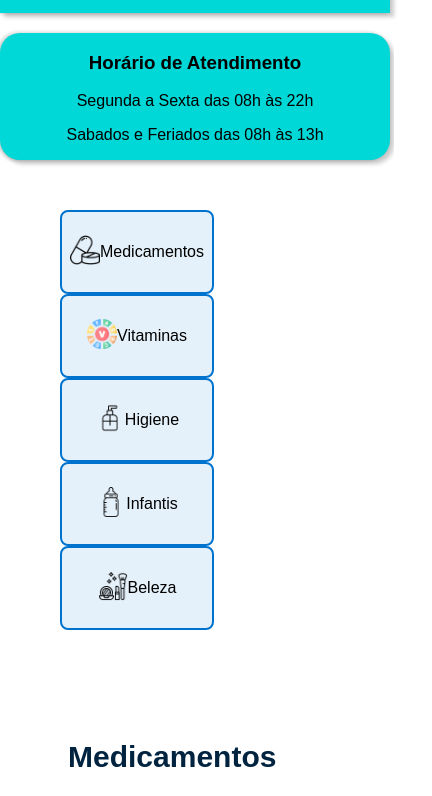
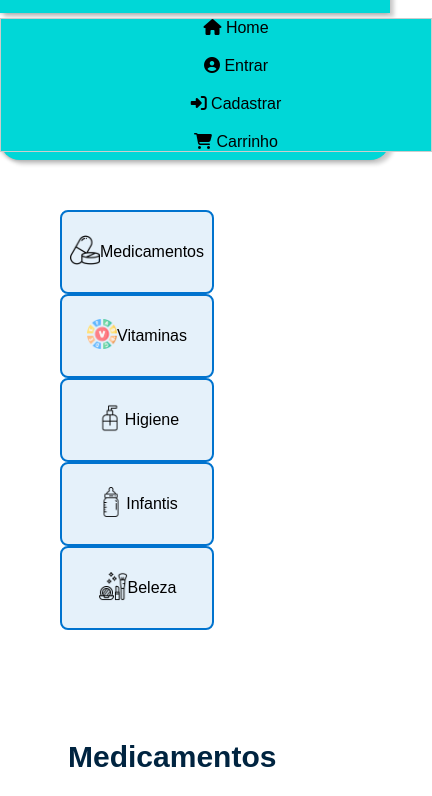
Before and after one commit to GabrielRFAL/E-Commerce-Farmacia-Responsivo, a plain HTML site: page index.html in a window 390 px wide. Both pictures are taken after a click on the element 367 px from the left and 30 px from the top of the page. Shown: the part 48-844 px from the top of the page, 432 px wide, since content can reach past the window. Drawn offline with Linux system fonts and the light colour scheme.

Commit message:
styles: correção menu hamburguer

```diff
--- a/index.html
+++ b/index.html
@@ -18,6 +18,12 @@
                 <i class="fa-solid fa-bars"></i>
             </div>
             <ul class="menu_list" id="menu_list">
+                <li><i class="fa-solid fa-house"></i> Home</li>
+                <li><i class="fa-solid fa-circle-user"></i> Entrar</li>
+                <li><i class="fa-solid fa-right-to-bracket"></i> Cadastrar</li>
+                <li><i class="fa-solid fa-cart-shopping"></i> Carrinho</li>
+            </ul>
+            <ul class="menu_list_hamburger" id="menu_list_hamburger">
                 <li><i class="fa-solid fa-house"></i> Home</li>
                 <li><i class="fa-solid fa-circle-user"></i> Entrar</li>
                 <li><i class="fa-solid fa-right-to-bracket"></i> Cadastrar</li>
--- a/styles.css
+++ b/styles.css
@@ -39,14 +39,17 @@ footer h3 {
     z-index: 1;
 }
 
-.navegacao ul {
+.menu_list {
+    display: none;
+    gap: 20px;
+    list-style: none;
+}
+
+.menu_list_hamburger {
     text-decoration: none;
     align-items: center;
     display: flex;
     cursor: pointer;
-}
-
-.menu_list {
     display: flex;
     gap: 20px;
     list-style: none;
@@ -73,8 +76,16 @@ footer h3 {
         display: block;
     }
 
+    .menu_list_hamburger {
+        display: none;
+    }
+
     .menu_list.active {
-        display: none;
+        display: flex;
+        text-decoration: none;
+        align-items: center;
+        display: flex;
+        cursor: pointer;
     }
 }
 
```
